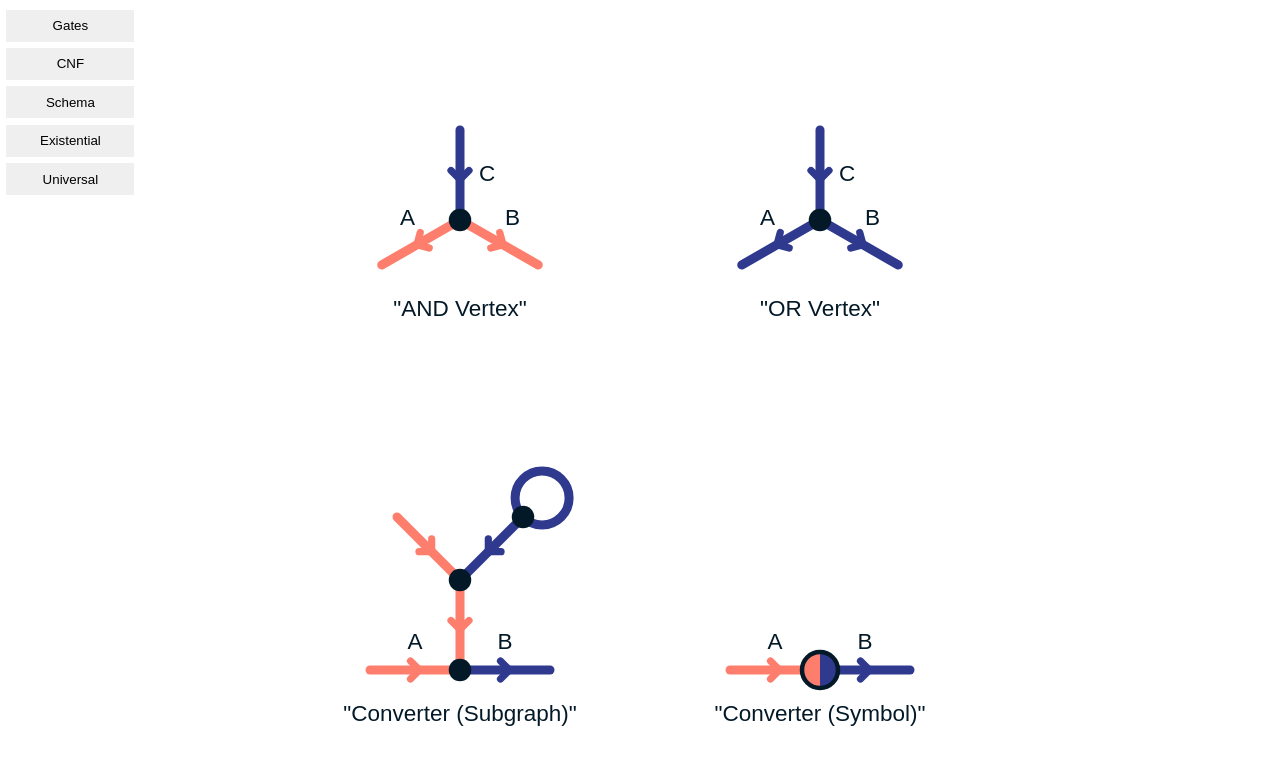
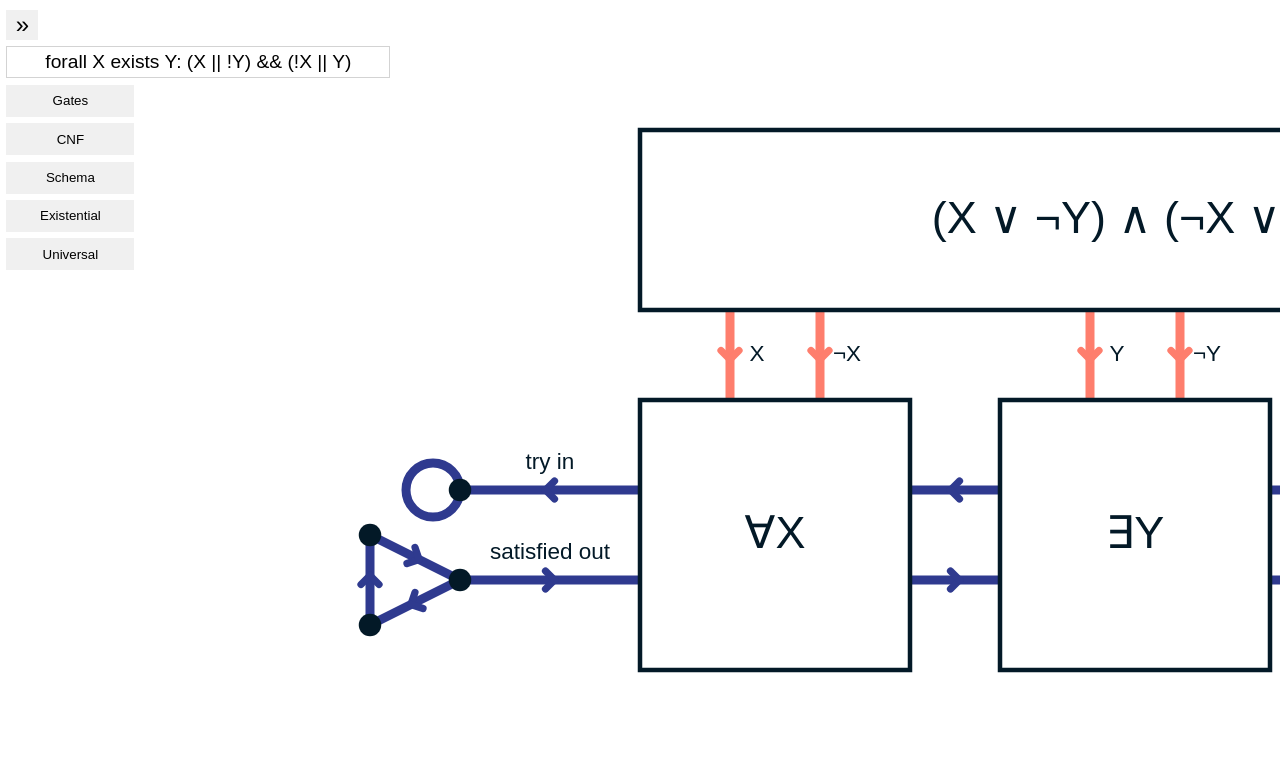
Before and after one commit to amonbenson/ncl-simulator, a website built with Parcel: page index.html in a window 1280 px wide. Built offline with nearby package versions, Linux system fonts and the light colour scheme.

Commit message:
bugfixes, added automated schema

```diff
--- a/index.html
+++ b/index.html
@@ -6,8 +6,21 @@
   </head>
 
   <body>
-    <!-- <div id="sketch"></div> -->
-    <div id="menu" class="menu"></div>
+    <div id="sketch"></div>
+
+    <div id="menu" class="menu">
+      <button id="menu-toggle" class="menu-item menu-toggle">&#187;</button>
+      <div id="menu-content" class="menu-content">
+        <input
+          id="custom-qbf"
+          class="menu-item"
+          type="text"
+          name="qbf"
+          value="forall X exists Y: (X || !Y) && (!X || Y)"
+        />
+      </div>
+    </div>
+
     <script type="module" src="src/index.js"></script>
   </body>
 </html>
--- a/src/graphs/schema.yml
+++ b/src/graphs/schema.yml
@@ -1,10 +1,10 @@
 name: "Schema"
 position: [-4, 0]
 components:
-  qx: [0, 0, existential, variable: "X"]
-  qy: [4, 0, universal, variable: "Y"]
+  qx: [0, 0, universal, variable: "X"]
+  qy: [4, 0, existential, variable: "Y"]
 
-  cnf: [0, -3, cnf, formula: "(!X || !Y)"]
+  cnf: [0, -3, cnf, formula: "(X || !Y) && (!X || Y)"]
 
   tryout.conv: [9, 1, converter]
   satin.conv: [10, 2, converter]
@@ -45,8 +45,8 @@ edges:
   "!Y": [qy.inv, cnf.!Y, flip, label: "¬Y"]
 
 labels:
-  - [1.5, 3.25, "Existential Quantifier"]
-  - [5.5, 3.25, "Universal Quantifier"]
+  - [1.5, 3.25, "Universal Quantifier"]
+  - [5.5, 3.25, "Existential Quantifier"]
   - [5.5, -3.25, "CNF formula"]
 
   - [10.15, -0.5, "satisfied", left]
--- a/src/index.js
+++ b/src/index.js
@@ -3,7 +3,7 @@ import p5 from "p5";
 import * as math from "mathjs";
 import NCLMachine from "./ncl";
 import Transformer from "./transformer";
-import loadGraph from "./ncl/graphloader";
+import { loadYaml, loadQbf } from "./ncl/graphloader";
 import Converter from "./ncl/graph/component/converter";
 import graphlist from "./graphlist";
 
@@ -53,11 +53,30 @@ const sketch = (s) => {
     graph.on("update", () => s.redraw());
 
     // create gui
+    const toggle = document.getElementById("menu-toggle");
+    const content = document.getElementById("menu-content");
+    toggle.addEventListener("click", () => {
+      if (toggle.classList.contains("collapsed")) {
+        toggle.classList.remove("collapsed");
+        content.classList.remove("collapsed");
+      } else {
+        toggle.classList.add("collapsed");
+        content.classList.add("collapsed");
+      }
+    })
+
     graphlist.forEach((g, i) => {
       const button = s.createButton(g.name);
-      button.mousePressed(() => loadGraph(graph, g));
-      button.parent("menu");
+      button.mousePressed(() => loadYaml(graph, g));
+      button.parent("menu-content");
       button.class("menu-item");
+    })
+
+    const customQbf = document.getElementById("custom-qbf");
+    customQbf.addEventListener("mousedown", e => e.stopPropagation());
+    customQbf.addEventListener("input", e => {
+      const value = e.target.value;
+      if (value) loadQbf(graph, value);
     })
   };
 
@@ -301,6 +320,7 @@ const sketch = (s) => {
 
 // main function
 window.onload = async () => {
-  new p5(sketch);
-  await loadGraph(graph, graphlist[0]);
+  new p5(sketch, "sketch");
+  // await loadYaml(graph, graphlist[0]);
+  await loadQbf(graph, "forall X exists Y: (X || !Y) && (!X || Y)");
 }
--- a/src/ncl/graph/component/universal.js
+++ b/src/ncl/graph/component/universal.js
@@ -57,8 +57,9 @@ export default class Universal extends Component {
     // if satout is active, satin, the internal latch, and out must be active
     if (satout.output && (!satin.input || !this.internalLatch || !out.output)) return false;
 
-    // if satin and inv out is active, the internal latch may be activated
-    if (satin.input && inv.output) this.internalLatch = true;
+    // if satin is valid and inv out is active, the internal latch may be activated
+    console.log();
+    if (satin.input && Object.values(satin.edges)[0]?.from.constraintSatisfied && inv.output) this.internalLatch = true;
 
     // if tryin is inactive, the internal latch may be deactivated
     if (!tryin.input) this.internalLatch = false;
--- a/src/ncl/graphloader.js
+++ b/src/ncl/graphloader.js
@@ -1,6 +1,6 @@
 import yaml from "js-yaml";
 import * as math from "mathjs";
-import { CENTER } from "./graph/label";
+import { CENTER, LEFT } from "./graph/label";
 import Converter from "./graph/component/converter";
 import Existential from "./graph/component/existential";
 import Universal from "./graph/component/universal";
@@ -123,7 +123,7 @@ export const parseLabel = (g, id, data, group) => {
   }
 }
 
-export default async (g, data) => {
+export const loadYaml = async (g, data) => {
   // reset the graph
   g.clear();
 
@@ -168,3 +168,100 @@ export default async (g, data) => {
     labels.forEach((data, index) => parseLabel(g, `label${index}`, data, groupConfig));
   });
 };
+
+export const loadQbf = async (g, data) => {
+  if (!/^((forall|exists)\s[a-zA-Z]\s?)+:[\s\(\)\|\&\!a-zA-Z]*$/gm.test(data)) {
+    throw new GraphLoaderError(`Invalid QBF format: ${data}`);
+  }
+  const [quantifiers, formula] = data.split(/\s*:\s*/);
+  const qlist = quantifiers
+    .split(/\s/)
+    .reduce((acc, cur, i) => i % 2 === 0 ? [...acc, cur] : [...acc.slice(0, -1), [...acc.slice(-1), cur]], [])
+
+  // reset the graph
+  g.clear();
+
+  // create the quantifiers
+  qlist.forEach(([quantifier, variable], i) => {
+    g.addComponent(
+      `q${variable}`,
+      [i * 4, 0],
+      quantifier === "forall" ? Universal : Existential,
+      false,
+      { variable }
+    );
+  });
+
+  // create the cnf
+  const cnf = g.addComponent(
+    `cnf`,
+    [0, -3],
+    CNF,
+    false,
+    { formula }
+  );
+
+  // make sure the number of quantifiers matches the number of cnf variables
+  if (cnf.formula.variables.length !== qlist.length) {
+    g.clear();
+    throw new GraphLoaderError(`Uneven number of quantifiers and variables: ${data}`);
+  }
+
+  // connect the literals
+  cnf.formula.variables.forEach(v => {
+    // create the edges
+    const x = g.addEdge(`e.${v}`, `cnf.${v}`, `q${v}.out`);
+    const nx = g.addEdge(`e.n${v}`, `cnf.!${v}`, `q${v}.inv`);
+
+    // create the labels
+    g.addLabel(`${x.id}.label`, x.labelPosition, v);
+    g.addLabel(`${nx.id}.label`, nx.labelPosition, `¬${v}`);
+  });
+
+  // connect the quantifiers
+  cnf.formula.variables.forEach((b, i, list) => {
+    if (i === 0) return;
+    const a = list[i - 1];
+
+    // create the edges
+    g.addEdge(`e.${a}${b}.try`, `q${b}.tryin`, `q${a}.tryout`, 2);
+    g.addEdge(`e.${a}${b}.sat`, `q${a}.satin`, `q${b}.satout`, 2);
+  })
+
+  const v0 = qlist[0][1];
+  const vn = qlist[qlist.length - 1][1];
+  const w = cnf.formula.variables.length * 4 - 1;
+  let e;
+
+  // create the left side circuitry
+  g.addVertex('tryin', [-2, 1]);
+  g.addEdge('tryin.loop', 'tryin', 'tryin', 2);
+  e = g.addEdge('tryin.conn', `q${v0}.tryin`, 'tryin', 2);
+  g.addLabel(`tryin.conn.label`, e.labelPosition, 'try in');
+
+  g.addVertex('satout.L', [-2, 2]);
+  g.addVertex('satout.A', [-3, 1.5]);
+  g.addVertex('satout.B', [-3, 2.5]);
+  g.addEdge('satout.LA', 'satout.A', 'satout.L', 2);
+  g.addEdge('satout.LB', 'satout.L', 'satout.B', 2);
+  g.addEdge('satout.AB', 'satout.B', 'satout.A', 2);
+  e = g.addEdge('satout.conn', 'satout.L', `q${v0}.satout`, 2);
+  g.addLabel(`satout.conn.label`, e.labelPosition, 'satisfied out');
+
+  // create the right side circuitry
+  g.addComponent('tryout.conv', [w + 2, 1], Converter);
+  g.addComponent('result.conv', [w + 3, 2], Converter);
+  g.addVertex('satin.and', [w + 2, 2]);
+
+  e = g.addEdge('tryout', 'tryout.conv', `q${vn}.tryout`, 2);
+  g.addLabel(`tryout.label`, e.labelPosition, 'try out');
+
+  e = g.addEdge('result', 'result.conv', 'cnf.satisfied', 2);
+  g.addLabel(`result.label`, [w + 3.1, -0.5], 'satisfied', LEFT);
+
+  g.addEdge('satin.and.in0', 'satin.and', 'tryout.conv', 1);
+  g.addEdge('satin.and.in1', 'satin.and', 'result.conv', 1);
+
+  e = g.addEdge('satin', `q${vn}.satin`, 'satin.and', 2);
+  g.addLabel(`satin.label`, e.labelPosition, 'satified in');
+}
--- a/src/styles.css
+++ b/src/styles.css
@@ -19,7 +19,6 @@ body {
   height: 100%;
 
   padding: 0.4rem;
-  overflow: hidden;
 
   display: flex;
   flex-direction: column;
@@ -28,10 +27,61 @@ body {
   align-content: center;
 }
 
+.menu-content {
+  width: 100%;
+  height: 100%;
+  flex-grow: 1;
+
+  display: flex;
+  flex-direction: column;
+  justify-content: start;
+  align-items: start;
+  align-content: center;
+
+  transition: width ease-in-out 0.2s, opacity ease-in-out 0.2s;
+}
+
+.menu-content.collapsed {
+  width: 0;
+  opacity: 0.0;
+}
+
 .menu-item {
   width: 100%;
   height: 2rem;
 
   margin: 0.2rem 0;
+}
+
+.menu-toggle {
+  width: 2rem;
+  align-self: flex-start;
+
+  font-size: 1.5rem;
+
+  transition: transform ease-in-out 0.2s;
+}
+
+.menu-toggle.collapsed {
+  transform: rotate(180deg);
+}
+
+button.menu-item {
   border: none;
+  background-color: #f0f0f0;
 }
+
+input.menu-item {
+  box-sizing: border-box;
+  -moz-box-sizing: border-box;
+  -webkit-box-sizing: border-box;
+  border: 1px solid lightgray;
+
+  width: 300%;
+
+  background-color: transparent;
+  color: black;
+
+  font-size: 1.2rem;
+  text-align: center;
+}
```
